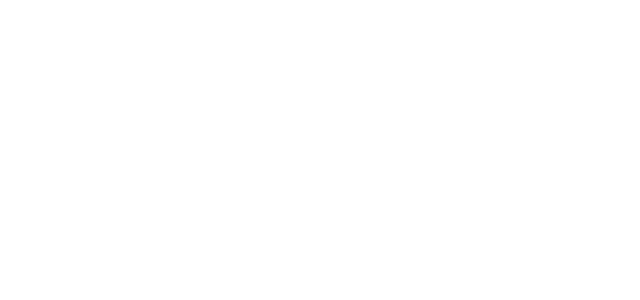
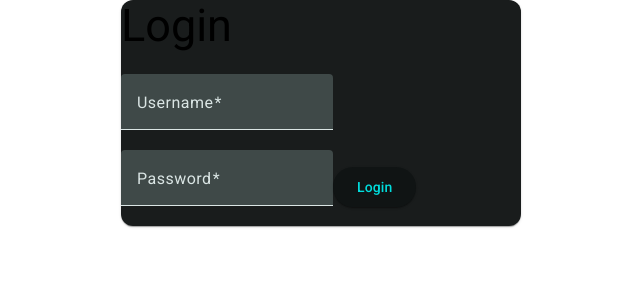
Before and after one commit to sarihuminer/SearchGitRepoFnx, an Angular app: page /login in a window 1280 px wide. Before the commit this address led to /. Shown: the top 300 px of the page, without its empty margins (319-959 px from the left). Built offline with nearby package versions, Linux system fonts and the light colour scheme.

Commit message:
add jwt call get tocken - save in storage

```diff
--- a/src/app/app.routes.ts
+++ b/src/app/app.routes.ts
@@ -1,6 +1,10 @@
 import { Routes } from '@angular/router';
 import { SearchRepositoriesComponent } from './components/search-repositories/search-repositories.component';
+import { LoginComponent } from './components/login/login.component';
 
 export const routes: Routes = [
-    {path:"",component:SearchRepositoriesComponent}
+  { path: '', component: SearchRepositoriesComponent },
+  { path: 'login', component: LoginComponent },
+  { path: 'search', component: SearchRepositoriesComponent },
+  { path: '**', redirectTo: 'login' }, // Fallbac
 ];
--- /dev/null
+++ b/src/app/components/login/login.component.html
@@ -0,0 +1,20 @@
+<mat-card>
+  <h2>Login</h2>
+  <form (ngSubmit)="onLogin()">
+    <mat-form-field appearance="fill">
+      <mat-label>Username</mat-label>
+      <input matInput [(ngModel)]="username" name="username" required />
+    </mat-form-field>
+    <mat-form-field appearance="fill">
+      <mat-label>Password</mat-label>
+      <input
+        matInput
+        type="password"
+        [(ngModel)]="password"
+        name="password"
+        required
+      />
+    </mat-form-field>
+    <button mat-raised-button color="primary" type="submit">Login</button>
+  </form>
+</mat-card>
--- /dev/null
+++ b/src/app/components/login/login.component.scss
@@ -0,0 +1,4 @@
+mat-card {
+  max-width: 400px;
+  margin: auto;
+}
--- /dev/null
+++ b/src/app/components/login/login.component.ts
@@ -0,0 +1,48 @@
+import { Component } from '@angular/core';
+import { Router } from '@angular/router';
+import { MatSnackBar, MatSnackBarModule } from '@angular/material/snack-bar';
+import { MatCardModule } from '@angular/material/card';
+import { MatFormFieldModule } from '@angular/material/form-field';
+import { MatInputModule } from '@angular/material/input';
+import { MatListModule } from '@angular/material/list';
+import { MatButtonModule } from '@angular/material/button';
+import { AuthServiceService } from '../../services/auth-service.service';
+import { CommonModule } from '@angular/common';
+import { FormsModule } from '@angular/forms';
+
+@Component({
+  selector: 'app-login',
+  standalone: true,
+  imports: [
+    MatSnackBarModule,
+    MatCardModule,
+    MatFormFieldModule,
+    MatInputModule,
+    MatButtonModule,
+    MatListModule,
+    CommonModule,
+    FormsModule,
+  ],
+  templateUrl: './login.component.html',
+  styleUrl: './login.component.scss',
+})
+export class LoginComponent {
+  username = '';
+  password = '';
+
+  constructor(
+    private authService: AuthServiceService,
+    private router: Router,
+    private snackBar: MatSnackBar
+  ) {}
+
+  onLogin() {
+    this.authService.login(this.username, this.password).subscribe({
+      next: () => this.router.navigate(['/search']),
+      error: () =>
+        this.snackBar.open('Login failed. Please try again.', 'Close', {
+          duration: 3000,
+        }),
+    });
+  }
+}
--- a/src/app/components/search-repositories/search-repositories.component.ts
+++ b/src/app/components/search-repositories/search-repositories.component.ts
@@ -14,6 +14,8 @@ import {
   BrowserAnimationsModule,
   NoopAnimationsModule,
 } from '@angular/platform-browser/animations';
+import { AuthServiceService } from '../../services/auth-service.service';
+import { Router } from '@angular/router';
 
 @Component({
   selector: 'app-search-repositories',
@@ -42,7 +44,17 @@ export class SearchRepositoriesComponent {
   keyword: string = '';
   results: any[] = [];
 
-  constructor(private gitHubService: GitHubSearchService) {}
+  constructor(
+    private gitHubService: GitHubSearchService,
+    private authService: AuthServiceService,
+    private router: Router
+  ) {}
+
+  ngOnInit() {
+    if (!this.authService.isLoggedIn()) {
+      this.router.navigate(['/login']);
+    }
+  }
 
   SearchRepositories() {
     if (this.keyword) {
--- /dev/null
+++ b/src/app/services/auth-service.service.ts
@@ -0,0 +1,45 @@
+import { Injectable } from '@angular/core';
+import { HttpClient } from '@angular/common/http';
+import { Router } from '@angular/router';
+import { Observable, tap } from 'rxjs';
+
+@Injectable({
+  providedIn: 'root',
+})
+export class AuthServiceService {
+  private tokenKey = 'auth_token'; // Key to store token in localStorage
+
+  constructor(private http: HttpClient, private router: Router) {}
+
+  // Call this to login and obtain the token
+  login(username: string, password: string): Observable<any> {
+    return this.http
+      .post<any>('https://localhost:44354/api/Auth/login', {
+        username,
+        password,
+      })
+      .pipe(
+        tap((response) => {
+          if (response && response.token) {
+            localStorage.setItem(this.tokenKey, response.token);
+          }
+        })
+      );
+  }
+
+  // Helper function to get token
+  getToken(): string | null {
+    return localStorage.getItem(this.tokenKey);
+  }
+
+  // Helper function to check token existence
+  isLoggedIn(): boolean {
+    return !!this.getToken();
+  }
+
+  // Call this to log out
+  logout(): void {
+    localStorage.removeItem(this.tokenKey);
+    this.router.navigate(['/login']);
+  }
+}
--- a/src/app/services/git-hub-search.service.ts
+++ b/src/app/services/git-hub-search.service.ts
@@ -1,16 +1,24 @@
-import { HttpClient } from '@angular/common/http';
+import { HttpClient, HttpHeaders } from '@angular/common/http';
 import { Injectable } from '@angular/core';
 import { Observable } from 'rxjs';
+import { AuthServiceService } from './auth-service.service';
 @Injectable({
-  providedIn: 'root'
+  providedIn: 'root',
 })
 export class GitHubSearchService {
-  private apiUrl = "https://localhost:44354/api/GitHubRepository";
+  private apiUrl = 'https://localhost:44354/api/GitHubRepository';
 
-  constructor(private http: HttpClient) {}
+  constructor(
+    private http: HttpClient,
+    private authService: AuthServiceService
+  ) {}
 
   searchRepositories(keyword: string): Observable<any> {
-    return this.http.get(`${this.apiUrl}/search?text=${keyword}`);
+    const token = this.authService.getToken();
+    const headers = token
+      ? new HttpHeaders().set('Authorization', `Bearer ${token}`)
+      : undefined;
+    return this.http.get(`${this.apiUrl}/search?text=${keyword}`, { headers });
   }
 
   bookmarkRepository(repository: any): Observable<any> {
```
